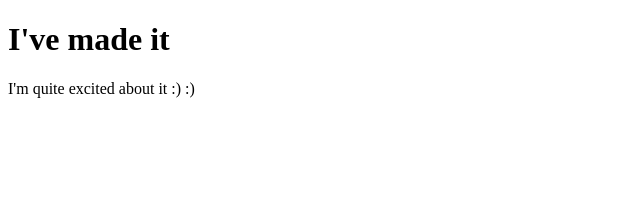
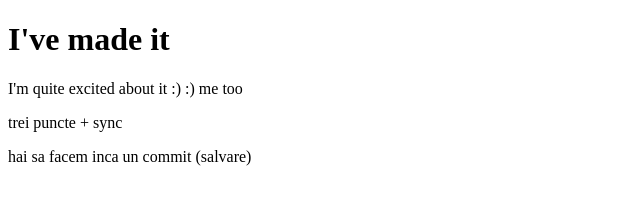
Before and after one commit to catalin-sandru/w3school-replica, a website: page src/index.pug in a window 1280 px wide. Shown: the whole page, without its empty margins (0-640 px from the left). Drawn offline with nearby package versions, Linux system fonts and the light colour scheme; files that its build step writes are made by us from their sources.

Commit message:
inca unul sa ne fie si mai bine

```diff
--- a/src/index.pug
+++ b/src/index.pug
@@ -4,4 +4,6 @@ html
     title Yeeey
   body
     h1 I've made it
-    p I'm quite excited about it :) :)
+    p I'm quite excited about it :) :) me too
+    p trei puncte + sync
+    p hai sa facem inca un commit (salvare)
```
